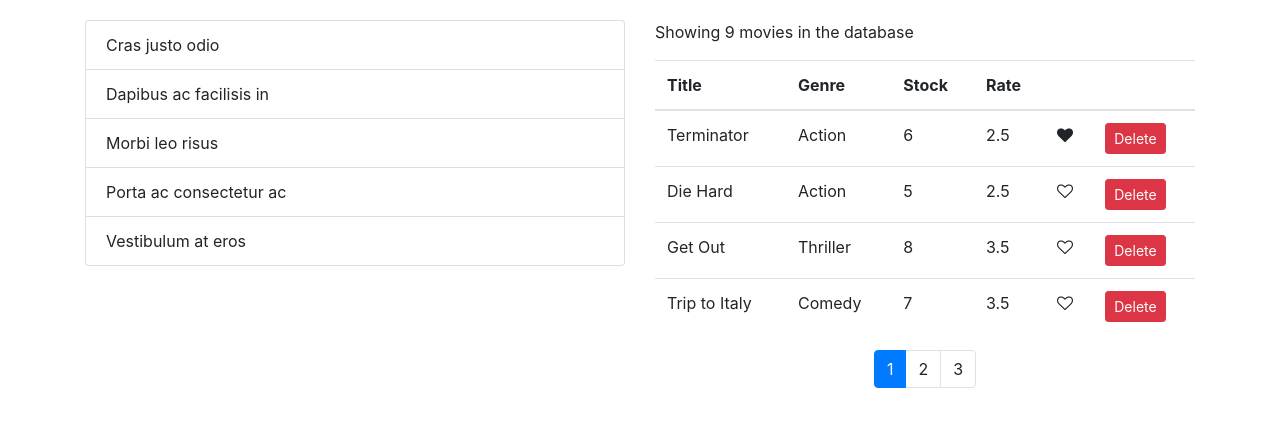
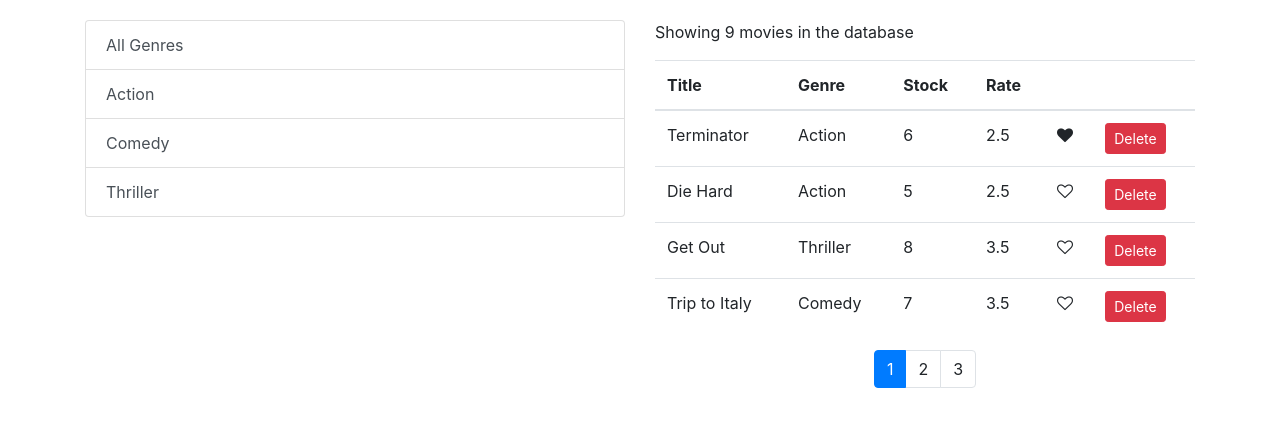
Before and after one commit to Bilal898/mosh-react, a React (Create React App) app: page / in a window 1280 px wide. Shown: the top 426 px of the page. Built offline with nearby package versions, Linux system fonts and the light colour scheme.

Commit message:
my solution, not working in filter. no active button

```diff
--- a/src/components/genres.jsx
+++ b/src/components/genres.jsx
@@ -1,13 +1,23 @@
 import React from 'react'
 
-export const Genres = () => {
+export const Genres = (props) => {
+    const allSelected = { _id: '-1', name: 'All Genres'}
     return (
-        <ul class="list-group">
-        <li class="list-group-item">Cras justo odio</li>
-        <li class="list-group-item">Dapibus ac facilisis in</li>
-        <li class="list-group-item">Morbi leo risus</li>
-        <li class="list-group-item">Porta ac consectetur ac</li>
-        <li class="list-group-item">Vestibulum at eros</li>
+        <ul className="list-group" style={{ cursor: 'pointer'}}>
+        <button type="button"
+        className="list-group-item list-group-item-action"
+        onClick={() => props.onClick(allSelected)}
+        >All Genres</button>
+        {props.allGenres.map(genre => (
+            // <li className="list-group-item" key={genre._id}>
+            // {genre.name}
+            // </li>
+
+            <button type="button" key={genre._id}
+            className="list-group-item list-group-item-action"
+            onClick={() => props.onClick(genre)}
+            >{genre.name}</button>
+        ))}
         </ul>
     )
 }
--- a/src/components/movies.jsx
+++ b/src/components/movies.jsx
@@ -11,7 +11,8 @@ export default class Movies extends Component {
         movies: getMovies(),
         pageSize: 4,
         currentPage: 1,
-        genres: getGenres()
+        genres: getGenres(),
+        selectedGenre: -1
     }
 
     handleDelete = (movie) => {
@@ -31,14 +32,28 @@ export default class Movies extends Component {
         this.setState({ movies })
     }
     handlePageChange = page => {
-        console.log('page', page);
+        // console.log('page', page);
         this.setState({
             currentPage: page
         })
     }
+
+    handleGenreChange = (genre) => {
+        // console.log('genre', genre);
+        const allMovies = this.state.movies
+        let filterMovies = allMovies.filter(m => m.genre === genre.name)
+        this.setState({
+            selectedGenre: genre._id,
+            movies: filterMovies
+
+        })
+        console.log(this.state);
+
+
+    }
     render() {
         const  count  = this.state.movies.length
-        const { pageSize, currentPage, movies: allMovies } = this.state
+        const { pageSize, currentPage, movies: allMovies, genres: allGenres } = this.state
         if(count === 0)
             return <p>There are no movies in the database</p>
 
@@ -48,7 +63,9 @@ export default class Movies extends Component {
             <div className="row">
                 <div className="col-sm">
 
-                    <Genres />
+                    <Genres
+                    onClick={this.handleGenreChange}
+                    allGenres={allGenres}/>
                 </div>
                 <div className="col-sm">
                     <p>Showing {count} movies in the database</p>
```
